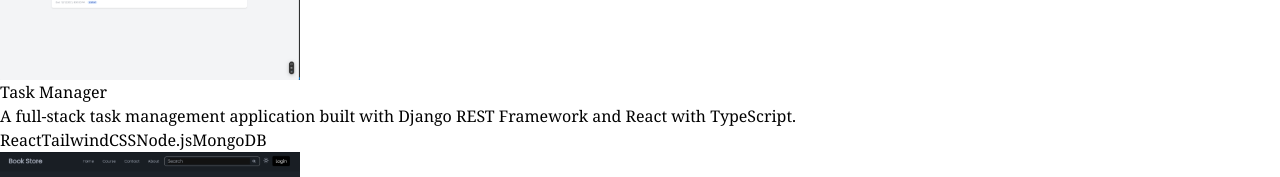
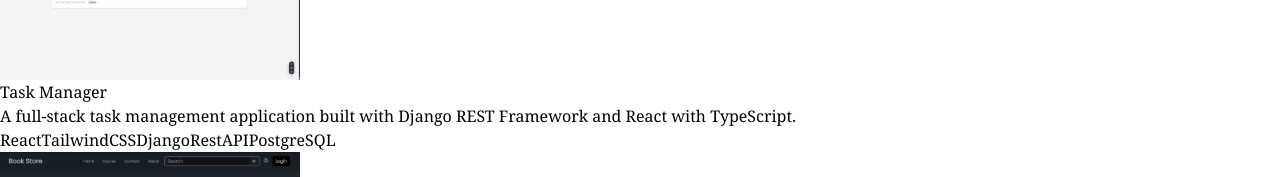
Before and after one commit to imrankabir02/portfolio, a React (Vite) app: page / in a window 1280 px wide. Shown: the part 2260-2437 px from the top of the page. Built offline with nearby package versions, Linux system fonts and the light colour scheme; a web font is replaced by a local one.

Commit message:
code updated

```diff
--- a/src/constants/index.js
+++ b/src/constants/index.js
@@ -107,7 +107,7 @@ export const PROJECTS = [
     image: project3,
     description:
       "A full-stack task management application built with Django REST Framework and React with TypeScript.",
-    technologies: ["React", "TailwindCSS", "Node.js", "MongoDB"],
+    technologies: ["React", "TailwindCSS", "Django", "RestAPI", "PostgreSQL"],
   },
   {
     title: "Book Store",
```
